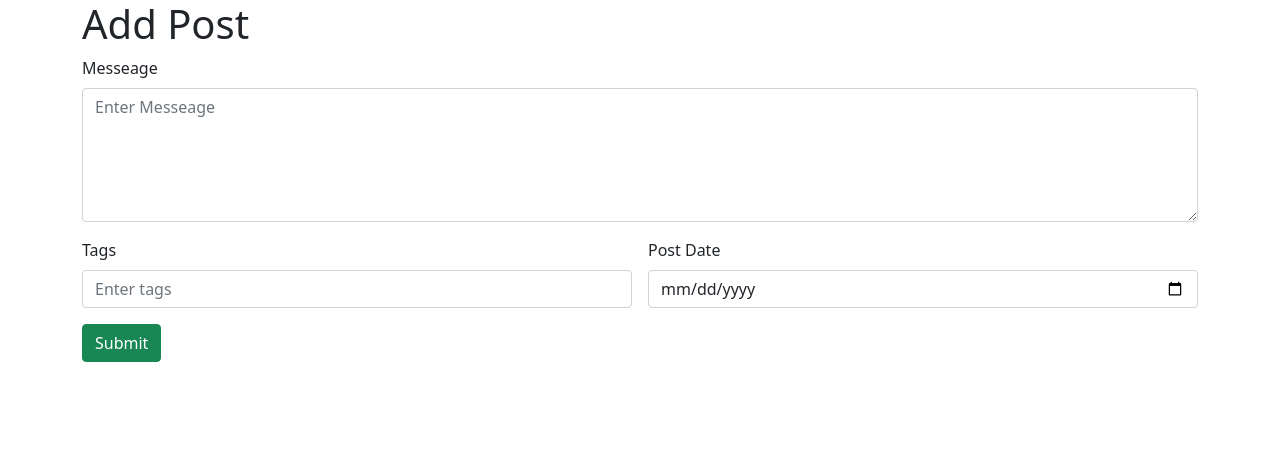
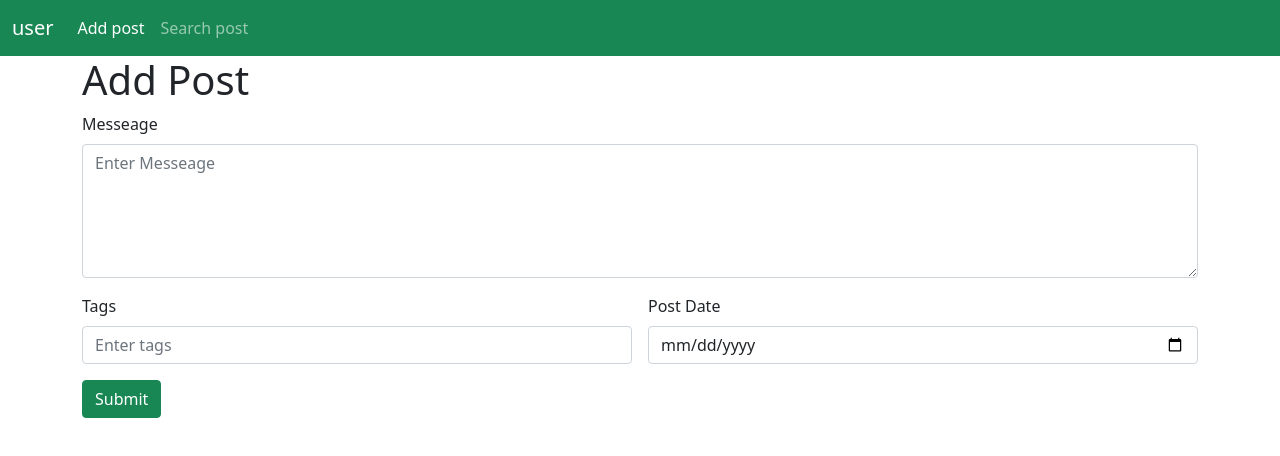
Before and after one commit to athiragi/userapp, a plain HTML site: page addpost.html in a window 1280 px wide. Drawn offline with nearby package versions, Linux system fonts and the light colour scheme.

Commit message:
addnav partialy completed

```diff
--- a/addpost.html
+++ b/addpost.html
@@ -9,6 +9,26 @@
     <title>Document</title>
 </head>
 <body>
+    <nav class="navbar navbar-expand-lg navbar-dark bg-success">
+        <div class="container-fluid">
+          <a class="navbar-brand" href="#">user</a>
+          <button class="navbar-toggler" type="button" data-bs-toggle="collapse" data-bs-target="#navbarNav" aria-controls="navbarNav" aria-expanded="false" aria-label="Toggle navigation">
+            <span class="navbar-toggler-icon"></span>
+          </button>
+          <div class="collapse navbar-collapse" id="navbarNav">
+            <ul class="navbar-nav">
+              <li class="nav-item">
+                <a class="nav-link active" aria-current="page" href="addpost.html">Add post</a>
+              </li>
+              <li class="nav-item">
+                <a class="nav-link" href="searchpost.html">Search post</a>
+              </li>
+
+            </ul>
+          </div>
+        </div>
+      </nav>
+
     <div class="container">
         <div class="row">
             <div class="col col-12 col-sm-12 col-md-12 col-lg-12 col-xl-12 co-xxl-12">
```
Also changed, not shown: searchpost.html (+19 -0 lines).
